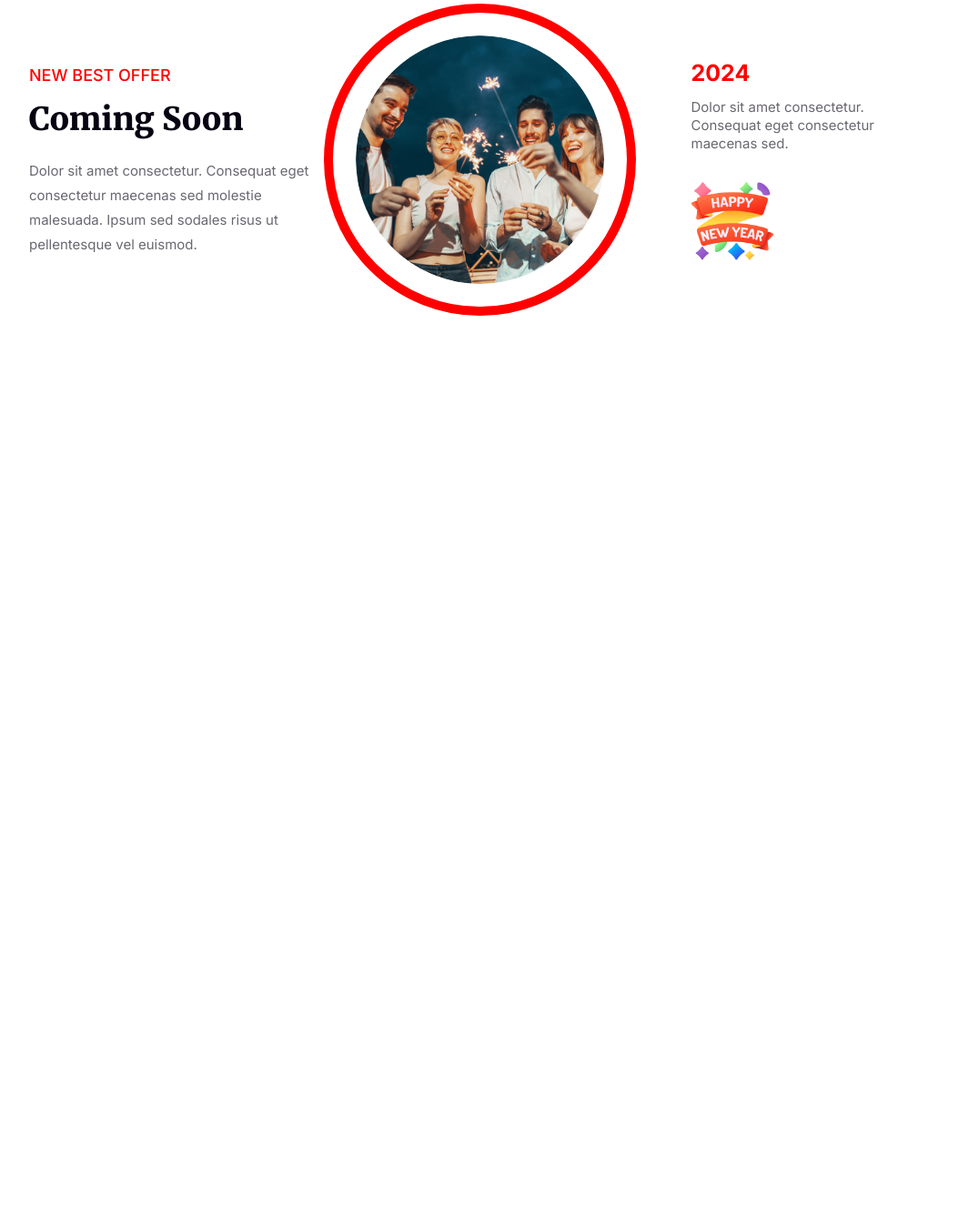
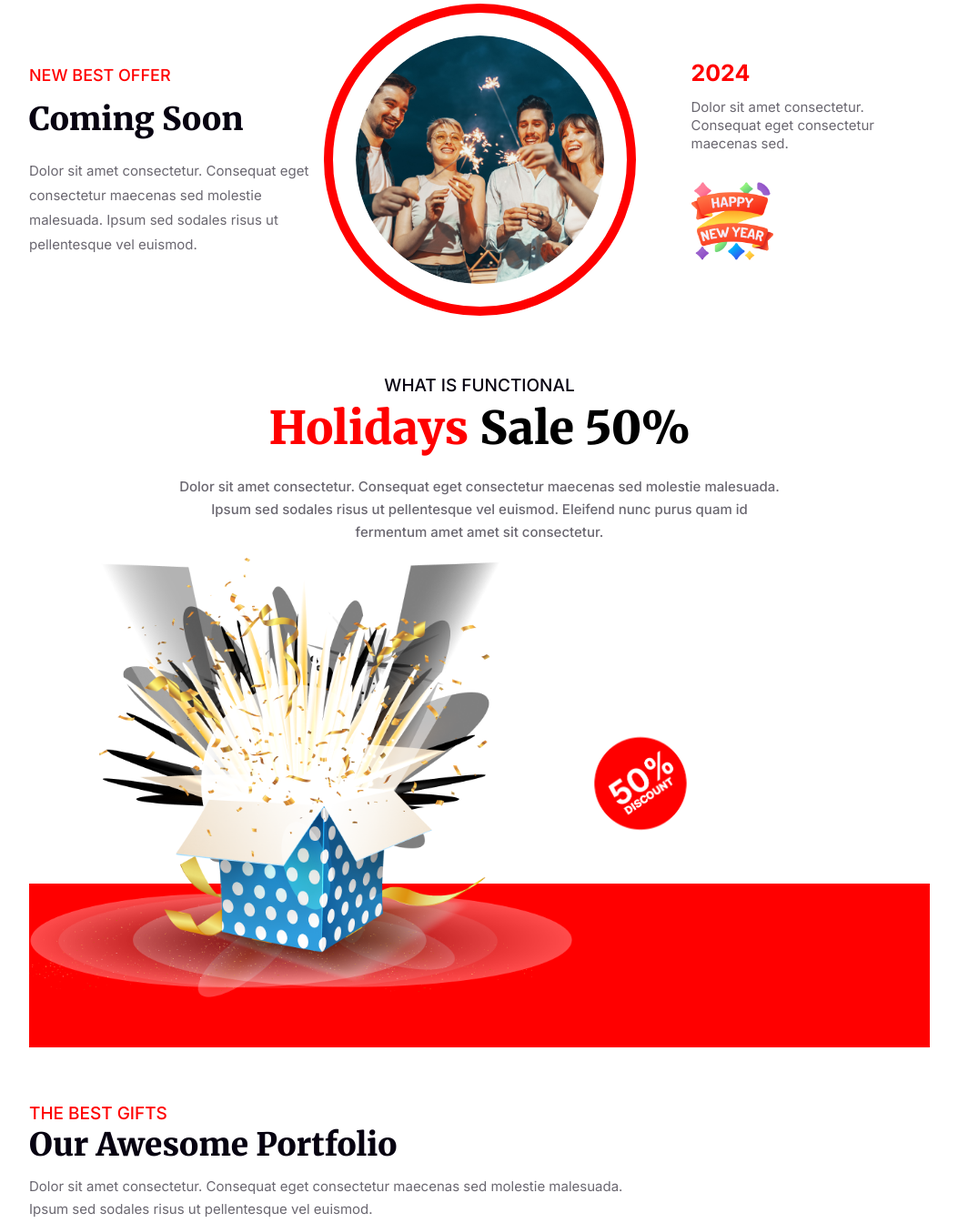
Before and after one commit to huzaifaabir/my-first-project, a plain HTML site: page index.html in a window 1280 px wide. Shown: the part 2135-3479 px from the top of the page at 91% size, without its empty margins (113-1166 px from the left). Before the commit the page ends 2546 px from the top, so only its background shows below. Drawn offline with Linux system fonts and the light colour scheme.

Commit message:
collection section done

```diff
--- a/css/style.css
+++ b/css/style.css
@@ -107,7 +107,7 @@
 
 #welcome-section .right-contain img {
     width: 240px;
-    margin: 0px auto;
+    margin: 0px 80px 0px 0px;
 }
 
 .left-contain {
@@ -253,6 +253,7 @@
     letter-spacing: 0%;
     text-align: left;
 }
+
 #new-offer .coming-soon-offer .mid-section img {
     flex: 1;
     width: 273px;
@@ -275,7 +276,8 @@
     width: 90px;
 
 }
-.right-contain{
+
+.right-contain {
     justify-content: left;
     align-items: center;
     margin-left: 71px;
@@ -301,4 +303,146 @@
     padding-bottom: 30px;
 }
 
-#new-offer .coming-soon-offer .right-section {}
+/* new offer section end */
+
+#holyday .holyday-section {
+    height: 740px;
+    width: 990px;
+    margin: 60px auto;
+    position: relative;
+    i
+}
+
+#holyday .holyday-section .holyday-title {
+    display: flex;
+    flex-direction: column;
+    justify-content: center;
+    align-items: center;
+    margin-bottom: 64px;
+}
+
+#holyday .holyday-section .holyday-title .subtitle {
+    color: rgb(7, 2, 17);
+    font-family: Inter;
+    font-size: 19px;
+    font-weight: 500;
+    line-height: 25px;
+    letter-spacing: 0%;
+    text-align: center;
+}
+
+#holyday .holyday-section .holyday-title .heading span {
+    color: rgb(255, 0, 0);
+}
+
+#holyday .holyday-section .holyday-title .heading {
+    font-family: Merriweather;
+    font-size: 50px;
+    font-weight: 900;
+    line-height: 70px;
+    letter-spacing: 0%;
+    text-align: center;
+    padding-bottom: 16px;
+}
+
+#holyday .holyday-section .discription {
+    width: 660px;
+    color: rgba(7, 2, 17, 0.6);
+    font-family: Inter;
+    font-size: 15px;
+    font-weight: 500;
+    line-height: 25px;
+    letter-spacing: 0%;
+    text-align: center;
+    margin: 0px 30px;
+}
+
+
+#holyday .holyday-section .holyday-contain {
+    height: 400px;
+    display: flex;
+    flex-direction: row;
+    justify-content: left;
+    align-items: center;
+    margin: 0px auto;
+    position: relative;
+    z-index: 9999;
+}
+
+#holyday .holyday-section .box {
+    height: 497px;
+    width: 597px;
+
+
+}
+
+#holyday .holyday-section .offer {
+    width: 150px;
+    height: 150px;
+
+}
+
+#holyday .holyday-section .ractangular {
+    position: absolute;
+    bottom: 0%;
+    left: 0%;
+    width: 990px;
+    height: 180px;
+    margin: 0px auto;
+    background: rgb(255, 0, 0);
+}
+
+/* holyday-section end */
+#collection {
+    width: 990px;
+    height: 872px;
+    margin: 60px auto;
+
+}
+
+#collection .header {
+    margin-bottom: 30px;
+}
+
+#collection .header .subtitle {
+    color: rgb(255, 0, 0);
+    font-family: Inter;
+    font-size: 19px;
+    font-weight: 500;
+    line-height: 25px;
+    letter-spacing: 0%;
+    text-align: left;
+}
+
+#collection .header .heading {
+    color: rgb(7, 2, 17);
+    font-family: Merriweather;
+    font-size: 35px;
+    font-weight: 900;
+    line-height: 45px;
+    letter-spacing: 0%;
+    text-align: left;
+    text-transform: capitalize;
+    margin-bottom: 10px;
+}
+
+#collection .header .discription {
+    color: rgba(7, 2, 17, 0.6);
+    font-family: Inter;
+    font-size: 15px;
+    font-weight: 400;
+    line-height: 25px;
+    letter-spacing: 0%;
+    text-align: left;
+}
+
+#collection .image-collection {
+    display: grid;
+    grid-template-columns: repeat(3, 1fr);
+    gap: 30px;
+}
+
+#collection  .img-item img {
+    height: 337px;
+    width: 318px;
+}
--- a/index.html
+++ b/index.html
@@ -88,6 +88,52 @@
         </div>
       </div>
     </section>
+
+    <section id="holyday">
+      <div class="holyday-section">
+        <div class="holyday-title">
+          <p class="subtitle">WHAT IS FUNCTIONAL</p>
+          <h2 class="heading"><span>Holidays</span> Sale 50%</h2>
+          <p class="discription">Dolor sit amet consectetur. Consequat eget consectetur maecenas sed
+            molestie malesuada. Ipsum sed sodales risus ut pellentesque vel euismod. Eleifend nunc purus quam id fermentum amet amet sit consectetur.</p>
+          </div>
+          <div class="ractangular"></div>
+        <div class="holyday-contain">
+          <img class="box" src="images/Group 75.png" alt="">
+          <img class="offer" src="images/Group 44.png" alt="">
+        </div>
+      </div>
+    </section>
+
+    <!-- holyday section end -->
+
+    <section id="collection">
+      <div class="header">
+        <p class="subtitle">THE BEST GIFTS</p>
+        <h2 class="heading">Our Awesome Portfolio</h2>
+        <p class="discription">Dolor sit amet consectetur. Consequat eget consectetur maecenas sed molestie malesuada. <br>Ipsum sed sodales risus ut pellentesque vel euismod. </p>
+      </div>
+      <div class="image-collection">
+        <div class="img-item">
+          <img src="images/Rectangle 3.png" alt="">
+        </div>
+        <div class="img-item">
+          <img src="images/Rectangle 4.png" alt="">
+        </div>
+        <div class="img-item">
+          <img src="images/Rectangle 5.png" alt="">
+        </div>
+        <div class="img-item">
+          <img src="images/Rectangle 6.png" alt="">
+        </div>
+        <div class="img-item">
+          <img src="images/Rectangle 7.png" alt="">
+        </div>
+        <div class="img-item">
+          <img src="images/Rectangle 8.png" alt="">
+        </div>
+      </div>
+    </section>
   </main>
   <footer></footer>
 </body>
```
